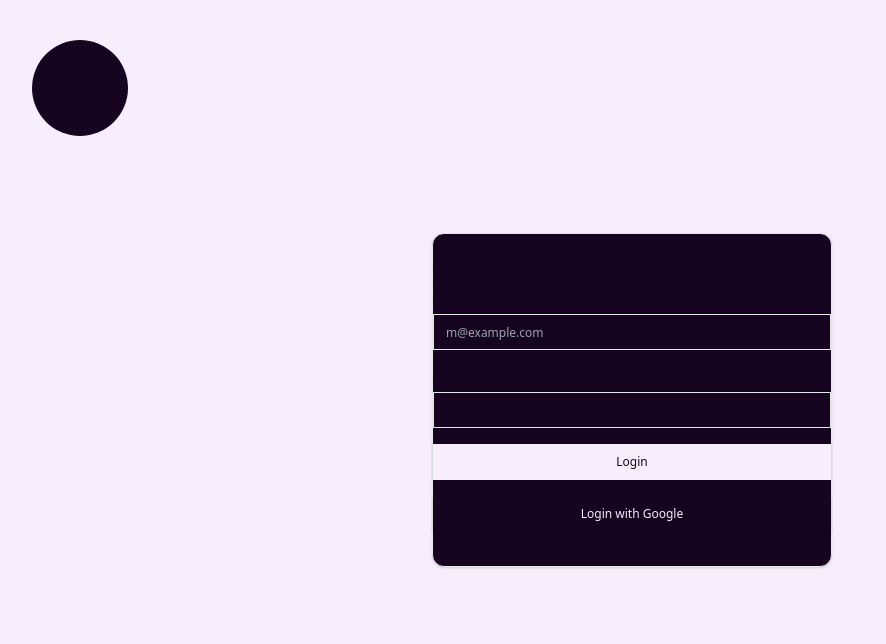
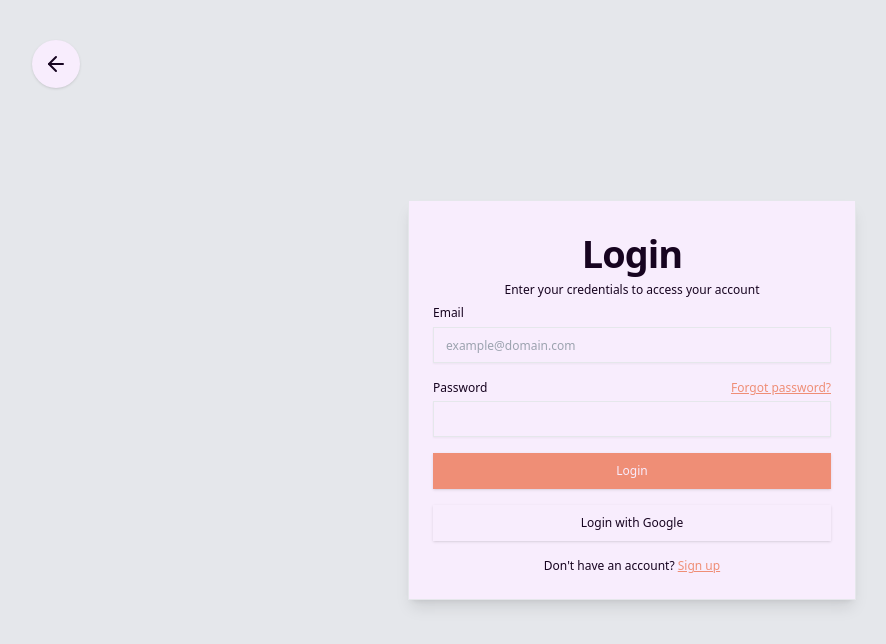
Before and after one commit to AdrienPoua/tekkare_test, a React (Vite) app: page /login in a window 1280 px wide. Shown: the top 644 px of the page, without its empty margins (8-894 px from the left). Built offline with nearby package versions, Linux system fonts and the light colour scheme.

Commit message:
restyles page login

```diff
--- a/src/components/CryptoCard.tsx
+++ b/src/components/CryptoCard.tsx
@@ -50,7 +50,7 @@ export default function CryptoCard({ data, fetchAPI, period }: Readonly<{ data:
       </div>
 
       {/* Footer Section: Price and Percentage Change */}
-      <CardFooter className="flex flex-col justify-center items-start shrink-0 ">
+      <CardFooter className="flex flex-col justify-center items-start ">
         <div className="text-xl font-bold flex text-gray-900 me-2">
           <span>{parseFloat(data.current_price.toFixed(2))} </span>
           <span> {currency}</span>
--- a/src/components/DailyRankedCrypto.tsx
+++ b/src/components/DailyRankedCrypto.tsx
@@ -24,7 +24,7 @@ export default function GraphAPI() {
   };
 
   return (
-    <div className="flex flex-col gap-4 max-w-[500px]">
+    <div className="flex flex-col gap-4 w-[550px]">
       {/* Navigation Buttons */}
       <div className="flex flex-row justify-center gap-2 mb-4 w-full">
         {Object.keys(categories).map((category) => (
--- a/src/pages/Login.tsx
+++ b/src/pages/Login.tsx
@@ -1,72 +1,91 @@
-import { Link, useNavigate } from "react-router-dom"
-import { Button } from "@/components/ui/button"
+import { Link, useNavigate } from "react-router-dom";
+import { Button } from "@/components/ui/button";
 import {
   Card,
   CardContent,
   CardDescription,
   CardHeader,
   CardTitle,
-} from "@/components/ui/card"
-import { Input } from "@/components/ui/input"
-import { Label } from "@/components/ui/label"
-import { ArrowLeft } from "lucide-react"
-
-export const description =
-    "A login form with email and password. There's an option to login with Google and a link to sign up if you don't have an account."
+} from "@/components/ui/card";
+import { Input } from "@/components/ui/input";
+import { Label } from "@/components/ui/label";
+import { ArrowLeft } from "lucide-react";
 
 export default function Login() {
   const navigate = useNavigate();
   return (
-        <div className="flex justify-center bg-background items-center h-screen">
-            <button className="absolute top-10 left-10 bg-text rounded-full aspect-square" onClick={() => {
-                navigate("/");
-            }}>
-                <ArrowLeft className="w-24 " />
+    <div className="flex justify-center items-center h-screen bg-gray-200">
+      {/* Back Button */}
+      <button
+        className="absolute top-10 left-10 bg-background rounded-full p-3 shadow hover:scale-105 transition-transform"
+        onClick={() => navigate("/")}
+      >
+        <ArrowLeft className="w-6 h-6 text-text" />
       </button>
-            <Card className="mx-auto w-[400px] my-auto bg-text">
-                <CardHeader>
-                    <CardTitle className="text-2xl">Login</CardTitle>
-                    <CardDescription>
-                        Enter your email below to login to your account
+
+      {/* Login Card */}
+      <Card className="w-full max-w-md bg-background p-6 shadow-lg rounded-lg">
+        <CardHeader className="text-center">
+          <CardTitle className="text-3xl font-semibold">Login</CardTitle>
+          <CardDescription className="text-sm text-muted-foreground">
+            Enter your credentials to access your account
           </CardDescription>
         </CardHeader>
+
         <CardContent>
-                    <div className="grid gap-4">
-                        <div className="grid gap-2">
-                            <Label htmlFor="email">Email</Label>
+          <form className="space-y-4">
+            {/* Email Input */}
+            <div>
+              <Label htmlFor="email" className="text-sm font-medium">
+                Email
+              </Label>
               <Input
                 id="email"
                 type="email"
-                                placeholder="m@example.com"
+                placeholder="example@domain.com"
                 required
-                                className="bg-text"
+                className="mt-1 w-full"
               />
             </div>
-                        <div className="grid gap-2">
-                            <div className="flex items-center">
-                                <Label htmlFor="password">Password</Label>
-                                <Link to="/" className="ml-auto inline-block text-sm underline">
-                                    Forgot your password?
+
+            {/* Password Input */}
+            <div>
+              <div className="flex justify-between items-center">
+                <Label htmlFor="password" className="text-sm font-medium">
+                  Password
+                </Label>
+                <Link to="/forgot-password" className="text-sm text-primary underline">
+                  Forgot password?
                 </Link>
               </div>
-                            <Input id="password" type="password" required                                  className="bg-text"
+              <Input
+                id="password"
+                type="password"
+                required
+                className="mt-1 w-full"
               />
             </div>
-                        <Button type="submit" className="w-full bg-background text-text">
+
+            {/* Login Button */}
+            <Button type="submit" className="w-full bg-primary text-background hover:bg-primary-dark">
               Login
             </Button>
-                        <Button className="w-full bg-text text-background">
+
+            {/* Google Login */}
+            <Button className="w-full bg-muted text-text hover:bg-muted-dark">
               Login with Google
             </Button>
-                    </div>
-                    <div className="mt-4 text-center text-sm">
+          </form>
+
+          {/* Signup Link */}
+          <div className="mt-4 text-center text-sm text-muted-foreground">
             Don&apos;t have an account?{" "}
-                        <Link to="/" className="underline">
+            <Link to="/sign-up" className="text-primary underline">
               Sign up
             </Link>
           </div>
         </CardContent>
       </Card>
     </div>
-    )
+  );
 }
```
Lines whose indentation alone changed are shown as unchanged.
